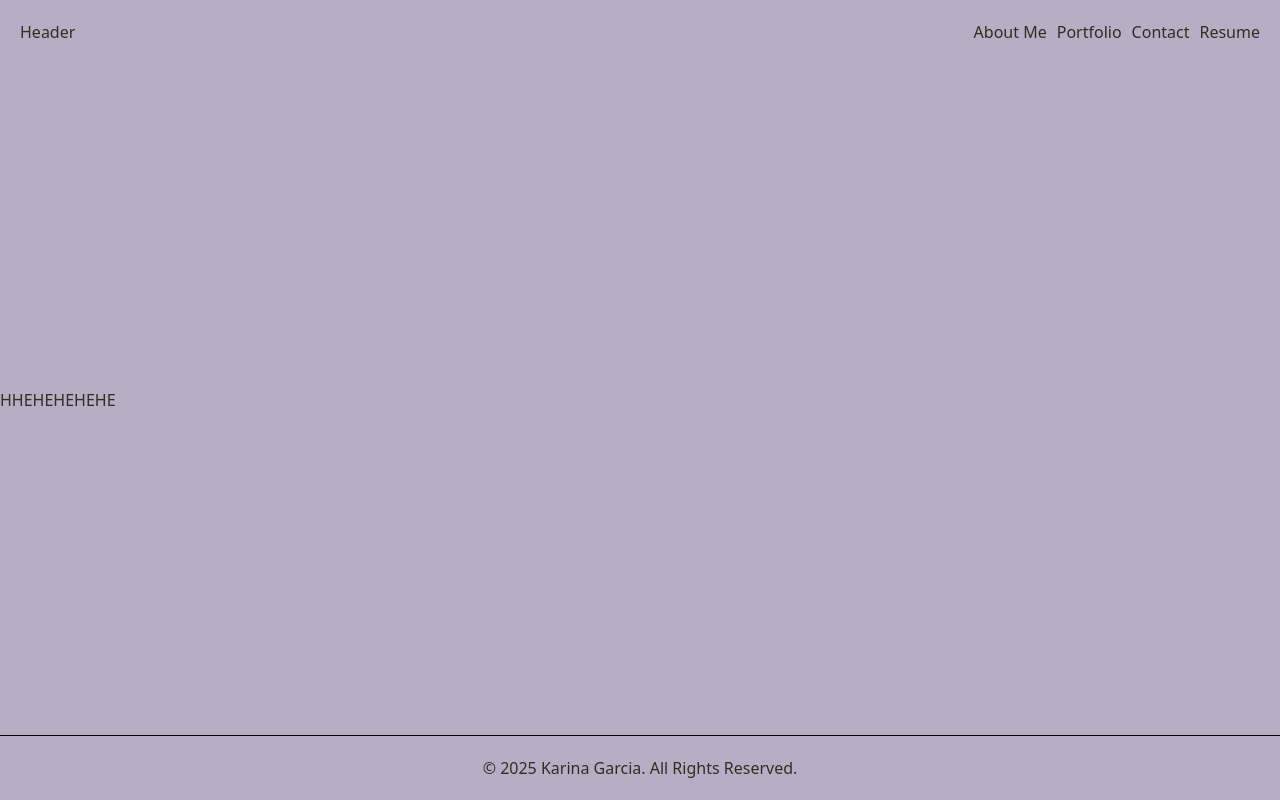
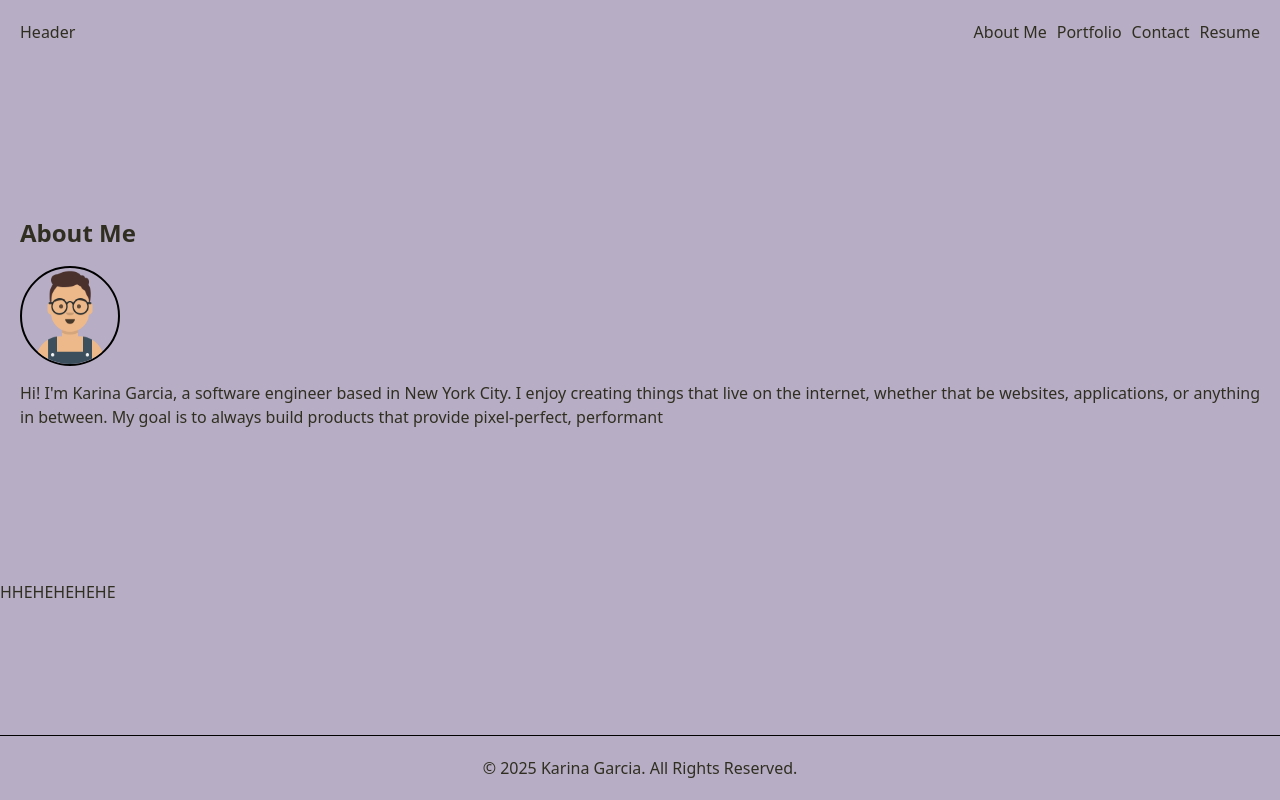
Before and after one commit to karinuhgarcia/react_portfolio, a React (Vite) app: page / in a window 1280 px wide. Built offline with nearby package versions, Linux system fonts and the light colour scheme.

Commit message:
added about me section

```diff
--- a/src/App.jsx
+++ b/src/App.jsx
@@ -1,12 +1,14 @@
 import './App.css'
 import Header from './components/Header'
 import Footer from './components/Footer'
+import Aboutme from './components/Aboutme'
 
 function App() {
 
   return (
     <div id='mainPage'>
       <Header />
+      <Aboutme />
       <div>HHEHEHEHEHE</div>
       <Footer />
     </div>
--- /dev/null
+++ b/src/components/AboutMe.css
@@ -0,0 +1,18 @@
+section {
+    padding: 20px;
+    display: flex;
+    flex-direction: column;
+}
+
+img {
+    width: 100px;
+    height: 100px;
+    border: 2px solid black;
+    border-radius: 50%;
+    object-fit: contain;
+    margin: 15px 0;
+}
+
+p {
+    text-align: justify;
+}
--- /dev/null
+++ b/src/components/AboutMe.jsx
@@ -0,0 +1,14 @@
+import React from 'react'
+import './AboutMe.css'
+
+export default function Aboutme() {
+    return (
+        <section id="aboutme">
+            <h2>About Me</h2>
+            <img src="/imgs/karina_avatar.png" alt="Avatar Image of Karina Garcia" />
+            <p>Hi! I'm Karina Garcia, a software engineer based in New York City.
+                I enjoy creating things that live on the internet, whether that be websites, applications, or anything in between.
+                My goal is to always build products that provide pixel-perfect, performant</p>
+        </section>
+    )
+}
```
Also changed, not shown: public/imgs/karina_avatar.png (added).
